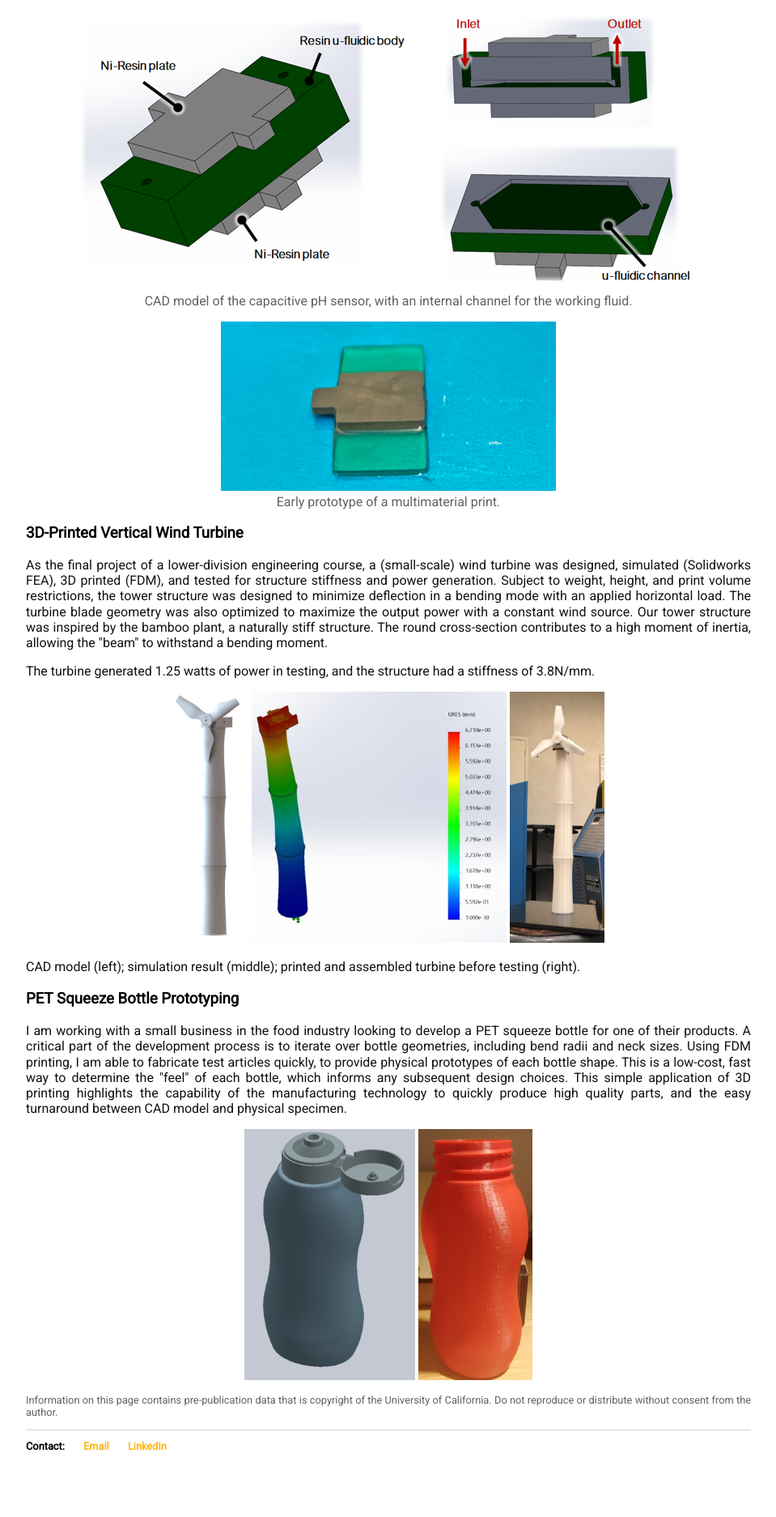
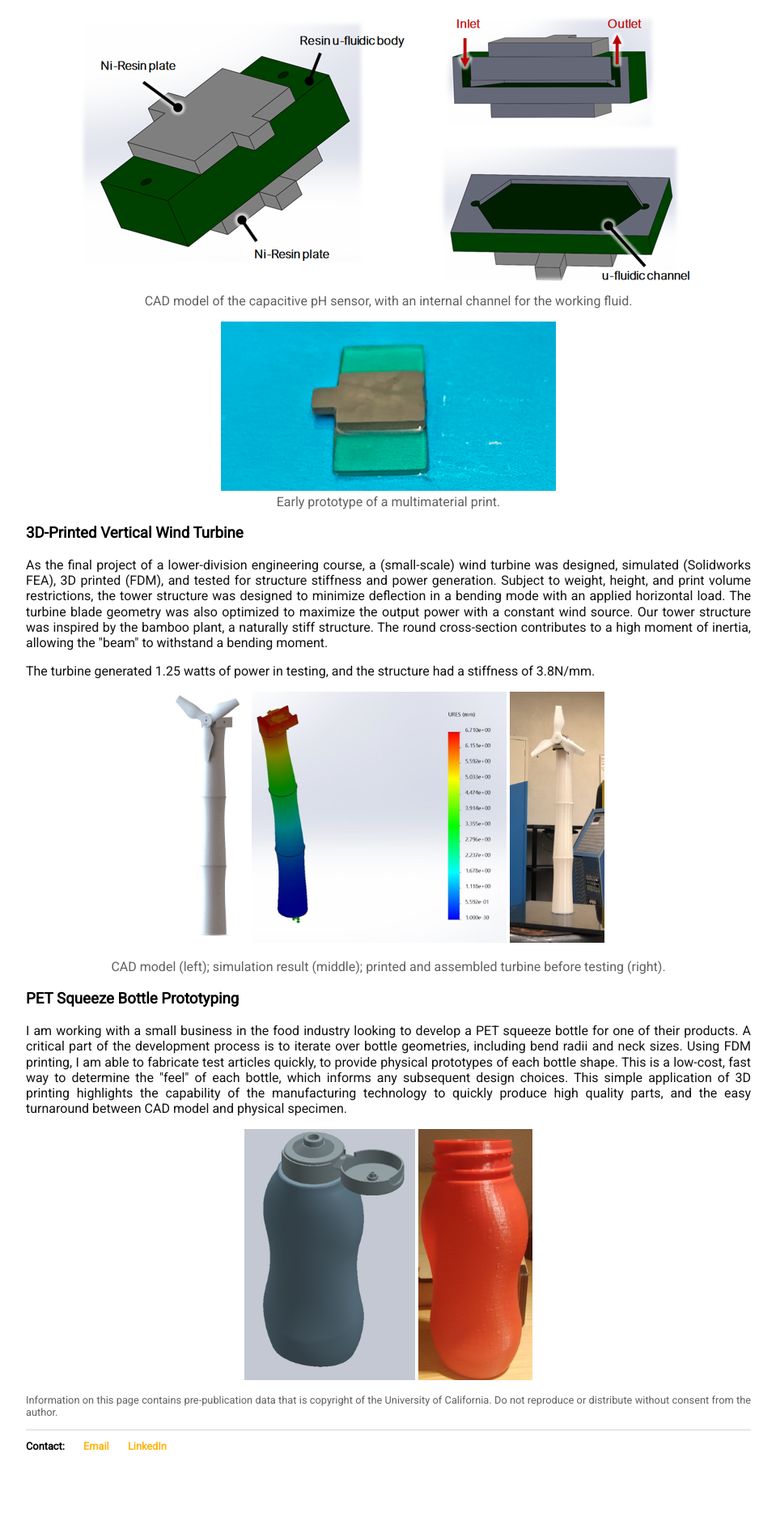
Before and after one commit to carbonheliumnitrogen/carbonheliumnitrogen.github.io, a Jekyll site: the page built from projects.html, in a window 1280 px wide. Shown: the part 1085-2958 px from the top of the page at 81% size, without its empty margins (160-1119 px from the left). Built offline with Jekyll 4.4.1, drawn with Linux system fonts in a browser that asks for light colours.

Commit message:
Update projects.html

```diff
--- a/projects.html
+++ b/projects.html
@@ -28,8 +28,9 @@ color:#616161;
 #copyright{font-family:'Roboto', 'Helvetica', 'Sans-Serif';
 		color:#616161;
 		font-size:0.8em;}
-.bildtext{ font-family:'Roboto', 'Helvetica', 'Sans-Serif';
-		color:#616161; text-align: center
+#bildtext{ font-family:'Roboto', 'Helvetica', 'Sans-Serif';
+		color:#616161;
+text-align: center;
 	}
 </style>
 </head>
```
